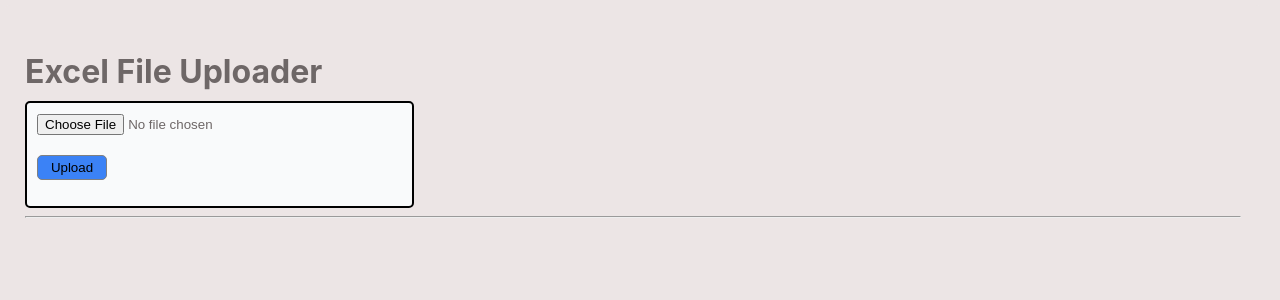
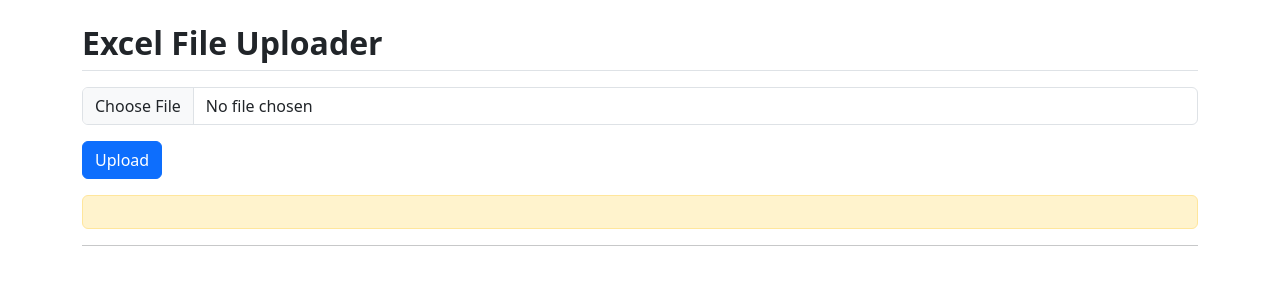
Before and after one commit to ShubhamIngale22/Treel_Frontend, a React (Create React App) app: page / in a window 1280 px wide. Shown: the top 300 px of the page. Built offline with nearby package versions, Linux system fonts and the light colour scheme.

Commit message:
Styles: Bootstrap is used to gave styling with minimal effort.

```diff
--- a/package.json
+++ b/package.json
@@ -8,6 +8,7 @@
     "@testing-library/react": "^16.3.2",
     "@testing-library/user-event": "^13.5.0",
     "axios": "^1.13.2",
+    "bootstrap": "^5.3.8",
     "react": "^19.2.3",
     "react-dom": "^19.2.3",
     "react-scripts": "5.0.1",
--- a/src/App.css
+++ /dev/null
@@ -1,3 +0,0 @@
-.App {
-  text-align: center;
-}
--- a/src/App.js
+++ b/src/App.js
@@ -1,4 +1,3 @@
-import './App.css';
 import UploadPage from "./Pages/UploadPage";
 
 function App() {
--- a/src/Pages/UploadPage.jsx
+++ b/src/Pages/UploadPage.jsx
@@ -1,12 +1,11 @@
 import FileUpload from "../components/FileUpload";
-import "../styles/uploadPage.css";
+// import "../styles/uploadPage.css";
 
 const UploadPage = () => {
     return (
-        <div className={"uploadFile"}>
-            <h2 >Excel File Uploader</h2>
+        <>
             <FileUpload />
-        </div>
+        </>
     );
 };
 
--- a/src/components/FileUpload.jsx
+++ b/src/components/FileUpload.jsx
@@ -1,7 +1,7 @@
 import { useState } from "react";
 import api from "../services/api";
 import { validateExcelFile } from "../utils/validateFile";
-import "../styles/fileUpload.css"
+// import "../styles/fileUpload.css"
 
 const FileUpload = () => {
     const [file, setFile] = useState(null);
@@ -32,29 +32,29 @@ const FileUpload = () => {
     };
 
     return (
-        <div>
-            <div className={"uploadBody"}>
+        <div className="container mt-4">
+
+            <h2 className="fw-semibold mb-3 border-bottom pb-2">Excel File Uploader</h2>
                 <input
                     type="file"
+                    className="form-control mb-3"
                     accept=".xls,.xlsx"
                     onChange={(e) => setFile(e.target.files[0])}
                 />
 
-                <br /><br />
-
-                <button onClick={handleUpload} disabled={loading}>
+                <button  className="btn btn-primary" onClick={handleUpload} disabled={loading}>
                     {loading ? "Uploading..." : "Upload"}
                 </button>
-
-                <p>{message}</p>
+            <div className={`alert ${rows.length ? "alert-success" : "alert-warning"} mt-3`}>
+                {message}
             </div>
 
             <hr></hr>
 
-            <div className={"resultTable"}>
-                {rows.length>0 && (
-                    <table border="1" cellPadding="10" style={{ marginTop: "20px" }}>
-                        <thead>
+            <div className="table-responsive mt-4">
+                {rows.length > 0 && (
+                    <table className="table table-bordered table-striped">
+                        <thead className="table-dark">
                         <tr>
                             {columns.map((col)=>(
                                 <th key={col}>{col.toUpperCase()}</th>
--- a/src/index.js
+++ b/src/index.js
@@ -1,7 +1,9 @@
 import React from "react";
 import ReactDOM from "react-dom/client";
 import App from "./App";
-import "./index.css";
+// import "./index.css";
+import "bootstrap/dist/css/bootstrap.min.css";
+
 
 const root = ReactDOM.createRoot(document.getElementById("root"));
 root.render(<App />);
--- a/src/styles/fileUpload.css
+++ b/src/styles/fileUpload.css
@@ -1,46 +1,46 @@
-.uploadBody{
-    background-color: #F9FAFB;
-    width:30%;
-    padding: 10px;
-    border: 2px solid black;
-    border-radius: 5px;
-}
-p{
-    color: green;
-    font-weight: bold;
-}
+/*.uploadBody{*/
+/*    background-color: #F9FAFB;*/
+/*    width:30%;*/
+/*    padding: 10px;*/
+/*    border: 2px solid black;*/
+/*    border-radius: 5px;*/
+/*}*/
+/*p{*/
+/*    color: green;*/
+/*    font-weight: bold;*/
+/*}*/
 
-button{
-    height: 25px;
-    width: 70px;
-    border: 1px solid gray;
-    border-radius: 5px;
-    background-color: #3B82F6;
-    mso-border-shadow: yes;
-}
+/*button{*/
+/*    height: 25px;*/
+/*    width: 70px;*/
+/*    border: 1px solid gray;*/
+/*    border-radius: 5px;*/
+/*    background-color: #3B82F6;*/
+/*    mso-border-shadow: yes;*/
+/*}*/
 
-table {
-    width: 100%;
-    border-collapse: collapse;
-    background: #F3F4F6;
-    border: 3px solid black;
-    border-radius: 10px;
-}
+/*table {*/
+/*    width: 100%;*/
+/*    border-collapse: collapse;*/
+/*    background: #F3F4F6;*/
+/*    border: 3px solid black;*/
+/*    border-radius: 10px;*/
+/*}*/
 
-th {
-    background: #9eb1e0;
-    color: #111827;
-    padding: 12px;
-    text-align: left;
-    border-bottom: 3px solid black;
-    font-weight: 600;
-    font-weight: bold;
+/*th {*/
+/*    background: #9eb1e0;*/
+/*    color: #111827;*/
+/*    padding: 12px;*/
+/*    text-align: left;*/
+/*    border-bottom: 3px solid black;*/
+/*    font-weight: 600;*/
+/*    font-weight: bold;*/
 
-}
+/*}*/
 
-td {
-    background: #FFFFFF;
-    color: #374151;
-    padding: 12px;
-    border-bottom: 2px solid #E5E7EB;
-}
+/*td {*/
+/*    background: #FFFFFF;*/
+/*    color: #374151;*/
+/*    padding: 12px;*/
+/*    border-bottom: 2px solid #E5E7EB;*/
+/*}*/
--- a/src/styles/uploadPage.css
+++ b/src/styles/uploadPage.css
@@ -1,16 +1,16 @@
-.uploadFile{
-    background-color: #ece5e5;
-    width:95%;
-    height:100vh;
-    border-radius: 5px;
-    margin: 5px;
-    padding: 20px;
-    color: #6e6767;
-}
+/*.uploadFile{*/
+/*    background-color: #ece5e5;*/
+/*    width:95%;*/
+/*    height:100vh;*/
+/*    border-radius: 5px;*/
+/*    margin: 5px;*/
+/*    padding: 20px;*/
+/*    color: #6e6767;*/
+/*}*/
 
-h2{
-    font-weight:bolder;
-    font-family: BlinkMacSystemFont;
-    font-size: xx-large;
-    margin-bottom: 10px;
-}
+/*h2{*/
+/*    font-weight:bolder;*/
+/*    font-family: BlinkMacSystemFont;*/
+/*    font-size: xx-large;*/
+/*    margin-bottom: 10px;*/
+/*}*/
```
Also changed, not shown: 1 other file (tests, documents, lock files or other folders).
